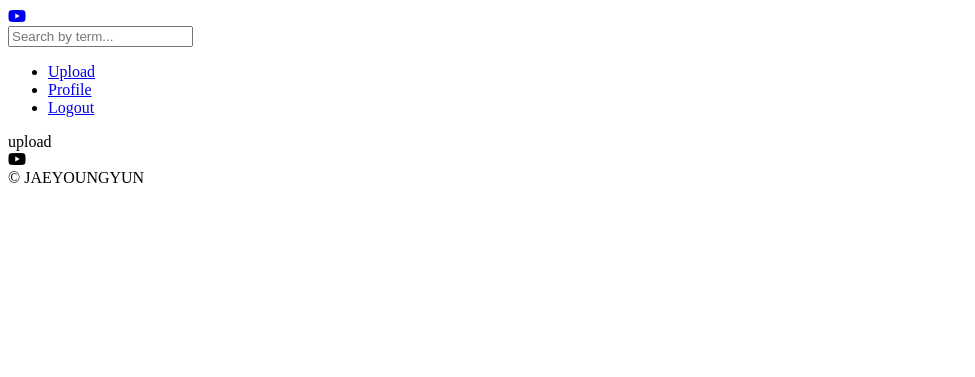
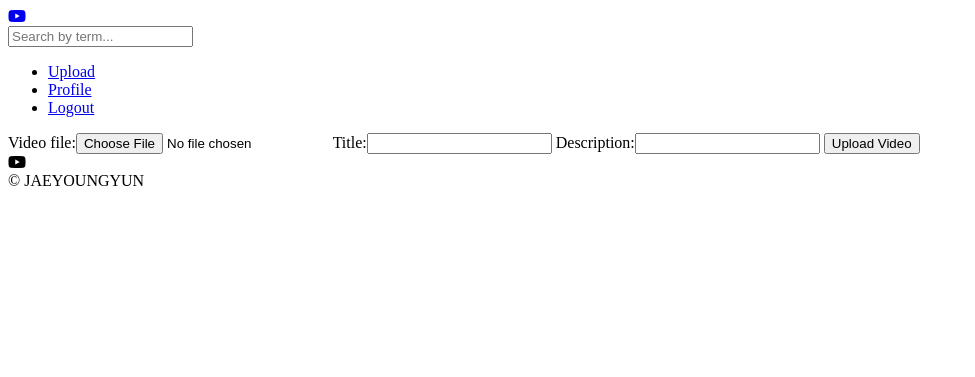
Before and after one commit to korJAEYOUNGYUN/django-youtube_clone, a Django app: page /videos/upload/ in a window 1280 px wide. Shown: the top 377 px of the page, without its empty margins (0-975 px from the left). Run offline with Django 3.2, Linux system fonts and the light colour scheme; the visitor is signed in with stand-in values (Sample User, id 1); some libraries are stand-ins or nearby versions.

Commit message:
Implement video upload and revise video part in templates

```diff
--- a/templates/mixins/video_block.html
+++ b/templates/mixins/video_block.html
@@ -1,6 +1,6 @@
 <div class="video-block">
     <a href={% url 'video_detail' video.id %}>
-        <video class="video-block__thumbnail" src="{{ video.videoFile }}" controls=true></video>
+        <video class="video-block__thumbnail" src="{{ video.video_file.url }}" controls=true></video>
         <h4 class="video-block__title">{{ video.title }}</h4>
         {% if video.views == 1 %}
             <h6 class="video-block__views">1 view</h6>
--- a/templates/upload.html
+++ b/templates/upload.html
@@ -1,5 +1,11 @@
 {% extends 'layouts/basic.html' %}
 
 {% block content %}
-    upload
+    <div class="form-container">
+        <form action={% url 'upload' %} method="post" enctype="multipart/form-data">
+            {% csrf_token %}
+            {{ form }}
+            <input type="submit" value="Upload Video">
+        </form>
+    </div>
 {% endblock %}
--- a/templates/video_detail.html
+++ b/templates/video_detail.html
@@ -2,7 +2,7 @@
 
 {% block content %}
     <div class="video-detail__container">
-        <video class="videoPlayer" src={{ video.video_file }} controls=true></video>
+        <video class="videoPlayer" src={{ video.video_file.url }} controls=true></video>
         <div class="video__info">
             {% if request.user.is_authenticated and video.creator.user.id == request.user.id %}
                 <a href={% url 'edit_video' video.id %}>
--- a/video/forms.py
+++ b/video/forms.py
@@ -3,7 +3,13 @@ from django.forms import Form, ModelForm
 from video.models import Video
 
 
-class VideoForm(ModelForm):
+class UploadForm(ModelForm):
     class Meta:
         model = Video
-        fields = [video_title]
+        fields = ['video_file', 'title', 'description']
+
+
+class EditVideoForm(ModelForm):
+    class Meta:
+        model = Video
+        fields = ['title', 'description']
--- a/video/urls.py
+++ b/video/urls.py
@@ -7,7 +7,7 @@ urlpatterns = [
     path('', views.Home.as_view(), name='home'),
     path('videos/upload/', views.Upload.as_view(), name='upload'),
     path('search/', views.Search.as_view(), name='search'),
-    path('videos/<int:id>/', views.VideoDetail.as_view(), name='video_detail'),
+    path('videos/<int:pk>/', views.VideoDetail.as_view(), name='video_detail'),
     path('videos/<int:id>/edit', views.EditVideo.as_view(), name='edit_video'),
     # path('<int:id>/delete', views.DeleteVideo.as_view(), name='delete_video'),
 ]
--- a/video/views.py
+++ b/video/views.py
@@ -1,7 +1,9 @@
 from django.contrib.auth.mixins import LoginRequiredMixin
-from django.shortcuts import render, get_object_or_404
-from django.views.generic import ListView, TemplateView, DetailView
+from django.shortcuts import render, get_object_or_404, redirect
+from django.urls import reverse
+from django.views.generic import ListView, TemplateView, DetailView, FormView
 
+from video import forms
 from video.models import Video
 
 
@@ -30,18 +32,27 @@ class EditVideo(LoginRequiredMixin, TemplateView):
     template_name = 'edit_video.html'
 
 
-class Upload(LoginRequiredMixin, TemplateView):
+class Upload(LoginRequiredMixin, FormView):
     template_name = 'upload.html'
+    form_class = forms.UploadForm
+
+    def form_valid(self, form):
+        user = self.request.user.profile
+        video_file = form.files['video_file']
+        title = form.data['title']
+        description = form.data['description']
+
+        video = Video(video_file=video_file, title=title, description=description, creator=user)
+        video.save()
+
+        return redirect(reverse('video_detail', args=(video.id,)))
 
 
 class VideoDetail(DetailView):
+    model = Video
     context_object_name = 'video'
     template_name = 'video_detail.html'
 
-    def get_queryset(self):
-        video_id = self.kwargs['id']
-        video = get_object_or_404(Video, id=video_id)
-        return video
 
 
 # class DeleteVideo(LoginRequiredMixin, TemplateView):
```
